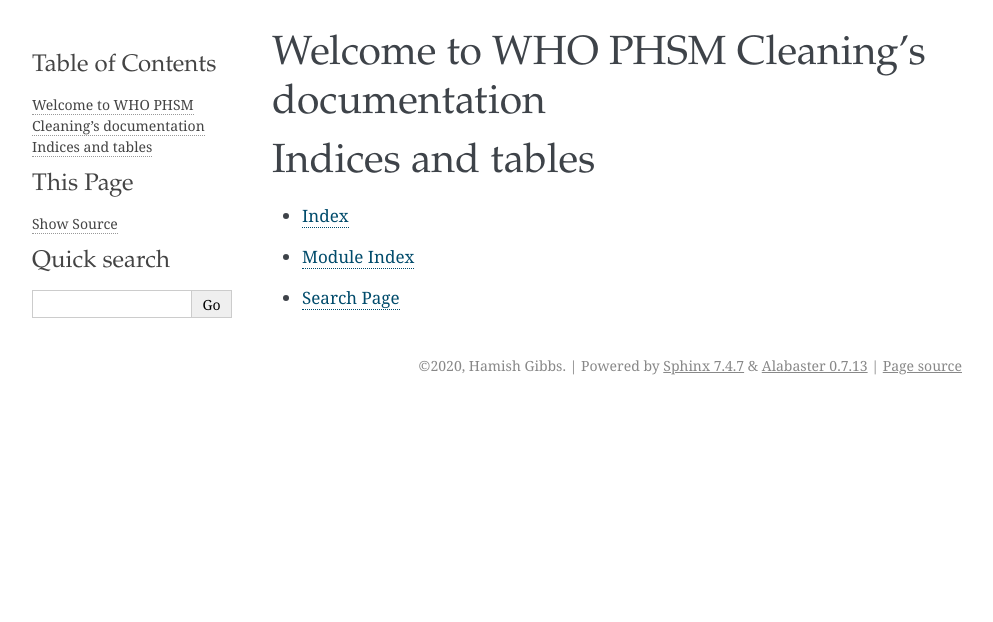
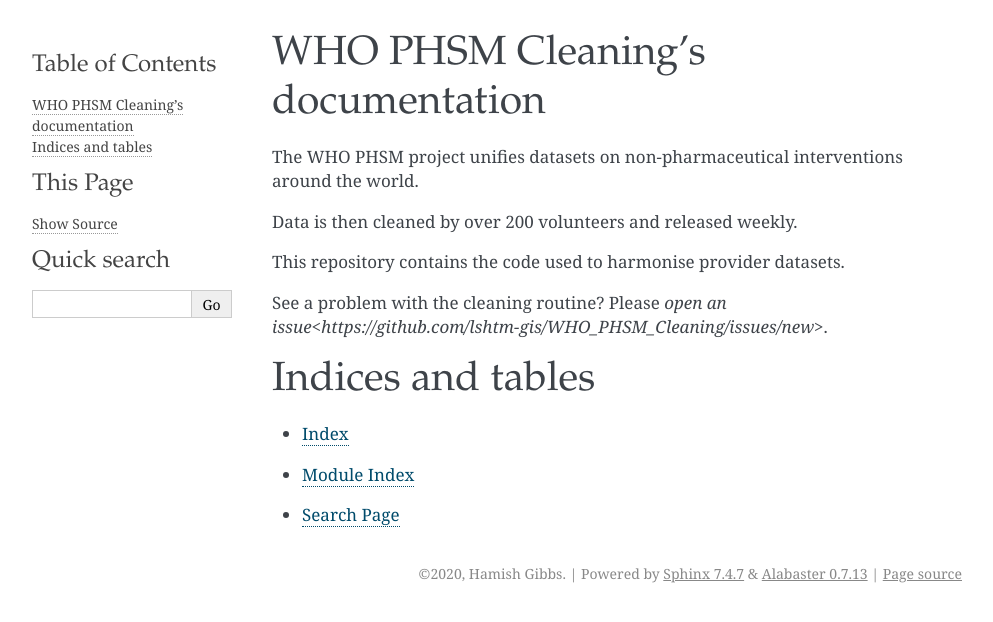
Before and after one commit to prakashsarnobat/WHO_PHSM_Cleaning_Prakash, a Sphinx documentation site: the page built from docs/index.rst, in a window 1280 px wide. Shown: the top 622 px of the page, without its empty margins (148-1141 px from the left). Built offline with Sphinx 7.4.7, drawn with Linux system fonts in a browser that asks for light colours.

Commit message:
index.rst content

```diff
--- a/docs/index.rst
+++ b/docs/index.rst
@@ -1,5 +1,13 @@
-Welcome to WHO PHSM Cleaning's documentation
+WHO PHSM Cleaning's documentation
 =============================================
+
+The WHO PHSM project unifies datasets on non-pharmaceutical interventions around the world.
+
+Data is then cleaned by over 200 volunteers and released weekly.
+
+This repository contains the code used to harmonise provider datasets.
+
+See a problem with the cleaning routine? Please `open an issue<https://github.com/lshtm-gis/WHO_PHSM_Cleaning/issues/new>`.
 
 .. toctree::
    :maxdepth: 2
```
